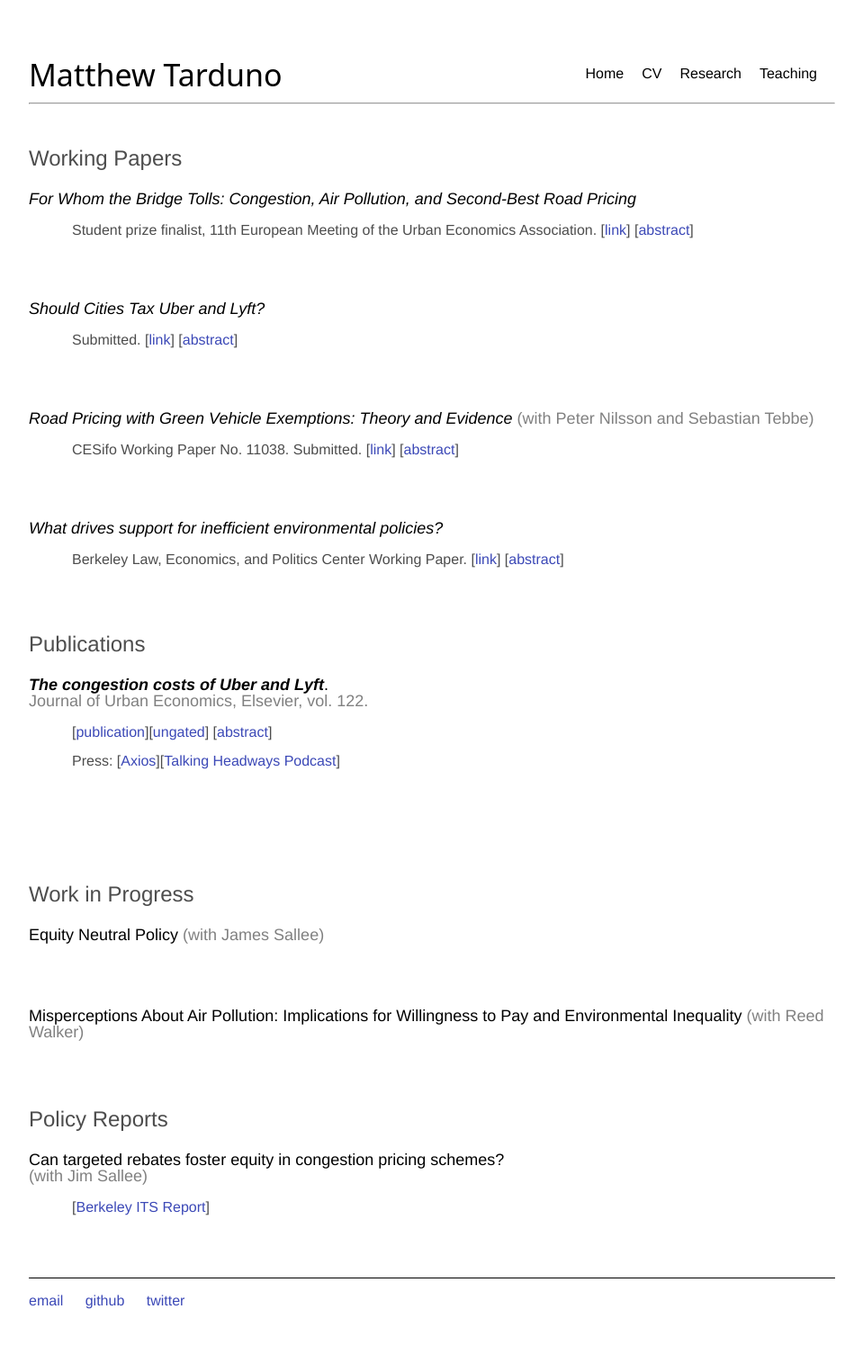
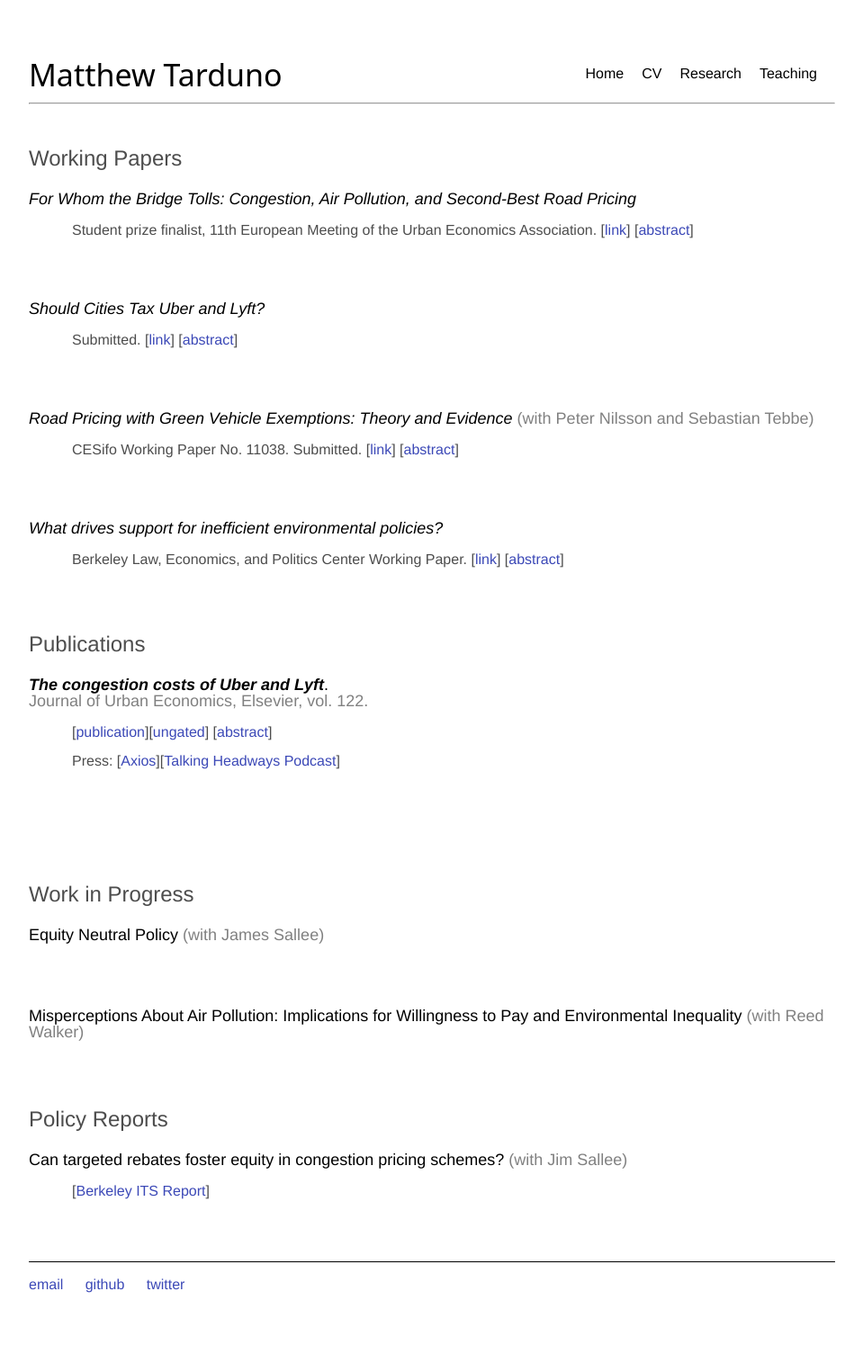
Before and after one commit to Matt-Tarduno/Matt-Tarduno.github.io, a Jekyll site: the page built from research/index.html, in a window 1280 px wide. Shown: the whole page at 90% size, without its empty margins (160-1119 px from the left). Built offline with Jekyll 4.4.1, drawn with Linux system fonts in a browser that asks for light colours.

Commit message:
Update index.html

```diff
--- a/research/index.html
+++ b/research/index.html
@@ -119,7 +119,7 @@ We provide a framework for setting congestion charges that reflect emission and
 <div class="blurb">
     <h1>Policy Reports</h1>
     <p style="font-size:18px;  color: black">
-        Can targeted rebates foster equity in congestion pricing schemes? <br><span style="color: #808080"> (with Jim Sallee)</span>
+        Can targeted rebates foster equity in congestion pricing schemes?<span style="color: #808080"> (with Jim Sallee)</span>
     </p>
     <p style="margin-left:3em">[<a href="https://escholarship.org/uc/item/7r64t085" target="_blank">Berkeley ITS Report</a>]
     </p>
```
